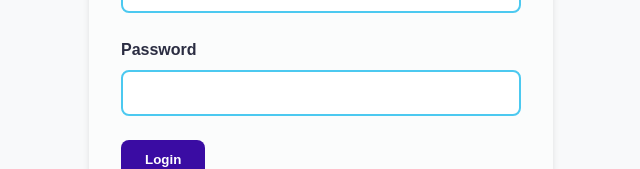
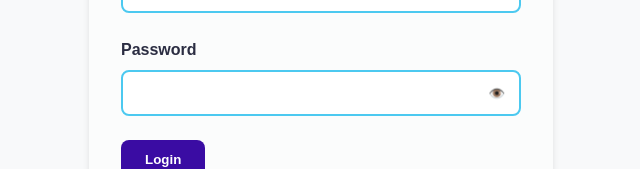
Before and after one commit to girum54/Custom-Event-Scheduler-Full-Stack-Web-App-, a React (Create React App) app in the folder frontend/: page /addevent in a window 1280 px wide. Shown: the part 209-378 px from the top of the page, without its empty margins (319-959 px from the left). Built offline with nearby package versions, Linux system fonts and the light colour scheme.

Commit message:
last minute changes

```diff
--- a/frontend/src/App.css
+++ b/frontend/src/App.css
@@ -75,7 +75,7 @@ body {
 }
 
 .content {
-  margin-top: 60px;
+  margin-top: 20px;
   padding: 1rem;
 }
 
@@ -113,7 +113,7 @@ body {
   }
 }
 
-@media (min-width: 769px) {
+@media (min-width: 600px) {
   .nav-links {
     display: flex !important;
   }
--- a/frontend/src/eventForm(add+Edit)/EventForm.jsx
+++ b/frontend/src/eventForm(add+Edit)/EventForm.jsx
@@ -98,6 +98,7 @@ const EventForm = () => {
           endDateTime: formatDateTime(data.endDate),
         }));
         const parsedData = parseRRule(data.recurrenceRule);
+        console.log("Parsed Data:", parsedData);
         setEventData((prevData) => ({
           ...prevData,
           ...parsedData,
@@ -125,7 +126,6 @@ const EventForm = () => {
       newErrors.startDateTime = "Start date and time is required";
     if (!eventData.endDateTime)
       newErrors.endDateTime = "End date and time is required";
-
     if (eventData.startDateTime && eventData.endDateTime) {
       if (
         new Date(eventData.endDateTime) <= new Date(eventData.startDateTime)
@@ -134,7 +134,6 @@ const EventForm = () => {
           "End date and time must be after start date and time";
       }
     }
-
     if (
       eventData.recurrenceType === "specific_interval" &&
       eventData.specificInterval.number < 1
@@ -580,7 +579,7 @@ const EventForm = () => {
   };
 
   return (
-    <form onSubmit={handleSubmit} className="form-container">
+    <form onSubmit={handleSubmit} className="form-container" autoComplete="off">
       <h2>{isEditMode ? "Edit Event" : "Create New Event"}</h2>
 
       <div className="form-group">
@@ -608,7 +607,9 @@ const EventForm = () => {
       </div>
 
       <div className="form-group">
-        <label className="form-label">Start Date and Time:</label>
+        <label className="form-label">
+          Start Date and Time of Event's First Occurence:
+        </label>
         <input
           type="datetime-local"
           name="startDateTime"
@@ -623,7 +624,9 @@ const EventForm = () => {
       </div>
 
       <div className="form-group">
-        <label className="form-label">End Date and Time:</label>
+        <label className="form-label">
+          End Date and Time of Event's First Occurence:
+        </label>
         <input
           type="datetime-local"
           name="endDateTime"
--- a/frontend/src/sharedComponents/recurrenceFormatters.js
+++ b/frontend/src/sharedComponents/recurrenceFormatters.js
@@ -56,6 +56,7 @@ export const generateRRule = (eventData) => {
         case "yearly":
           options.freq = RRule.YEARLY;
           break;
+        default:
       }
       break;
     case "specific_dates":
@@ -78,6 +79,7 @@ export const generateRRule = (eventData) => {
         case "yearly":
           options.freq = RRule.YEARLY;
           break;
+        default:
       }
       options.interval = specificInterval.number;
       break;
@@ -107,6 +109,7 @@ export const generateRRule = (eventData) => {
           RRule[relativeYearlyDate.day.toUpperCase().slice(0, 2)];
       }
       break;
+    default:
   }
   console.log(new RRule(options).toString()); //debug log
   return new RRule(options).toString();
@@ -123,6 +126,7 @@ export const parseRRule = (rruleString) => {
 
   const getWeekString = (bysetpos) => {
     if (bysetpos === -1) return "last";
+    console.log("bysetpos:", bysetpos);
     return (
       ["first", "second", "third", "fourth", "fifth"][bysetpos - 1] || "first"
     );
@@ -170,7 +174,7 @@ export const parseRRule = (rruleString) => {
         parsedData = {
           recurrenceType: "relative_date",
           relativeDate: {
-            week: getWeekString(options.bysetpos),
+            week: getWeekString(options.bysetpos[0]),
             day: getDayString(options.byweekday),
           },
         };
@@ -192,7 +196,7 @@ export const parseRRule = (rruleString) => {
           recurrenceType: "relative_yearly_date",
           relativeYearlyDate: {
             month: options.bymonth[0],
-            week: getWeekString(options.bysetpos),
+            week: getWeekString(options.bysetpos[0]),
             day: getDayString(options.byweekday),
           },
         };
@@ -208,6 +212,7 @@ export const parseRRule = (rruleString) => {
         };
       }
       break;
+    default:
   }
 
   if (options.interval && options.interval > 1) {
--- a/frontend/src/styles/userAuth.css
+++ b/frontend/src/styles/userAuth.css
@@ -54,6 +54,23 @@
   margin-top: 1.5rem;
   color: var(--text-secondary);
 }
+.password-input-container {
+  position: relative;
+}
+
+.password-input-container input {
+  padding-right: 30px; /* Adjust padding to make space for the button */
+}
+
+.toggle-password-visibility {
+  position: absolute;
+  right: 10px;
+  top: 50%;
+  transform: translateY(-50%);
+  background: none;
+  border: none;
+  cursor: pointer;
+}
 
 .btn-link {
   background: none;
--- a/frontend/src/styles/viewAllEvents.css
+++ b/frontend/src/styles/viewAllEvents.css
@@ -110,25 +110,25 @@
 }
 
 /* Define different colors for events */
-.fc-event:nth-of-type(5n + 1) .fc-event-main {
-  background-color: #ff6b6b !important;
-}
+/* .fc-event:nth-of-type(5n + 1) .fc-event-main {
+  background-color: #ff6b6b !important; */
+/* } */
 
-.fc-event:nth-of-type(5n + 2) .fc-event-main {
+/* .fc-event:nth-of-type(5n + 2) .fc-event-main {
   background-color: #4ecdc4 !important;
-}
+} */
 
-.fc-event:nth-of-type(5n + 3) .fc-event-main {
+/* .fc-event:nth-of-type(5n + 3) .fc-event-main {
   background-color: #45b7d1 !important;
-}
+} */
 
-.fc-event:nth-of-type(5n + 4) .fc-event-main {
+/* .fc-event:nth-of-type(5n + 4) .fc-event-main {
   background-color: #f7b731 !important;
 }
 
 .fc-event:nth-of-type(5n + 5) .fc-event-main {
   background-color: #a55eea !important;
-}
+} */
 
 /* Media queries for mobile responsiveness */
 @media (max-width: 600px) {
--- a/frontend/src/userAuth/userAuth.jsx
+++ b/frontend/src/userAuth/userAuth.jsx
@@ -8,6 +8,8 @@ function UserAuth({ setIsLoggedIn }) {
   const [username, setUsername] = useState("");
   //state to store the password input
   const [password, setPassword] = useState("");
+  //new state to toggle viewing password
+  const [showPassword, setShowPassword] = useState(false);
 
   //Function to handle form submission
   const handleSubmit = async (e) => {
@@ -49,7 +51,7 @@ function UserAuth({ setIsLoggedIn }) {
   return (
     <div className="form-container">
       <h2>{isLogin ? "Login" : "Register"}</h2>
-      <form onSubmit={handleSubmit}>
+      <form onSubmit={handleSubmit} autoComplete="off">
         <div className="form-group">
           <label htmlFor="username" className="form-label">
             Username
@@ -67,15 +69,25 @@ function UserAuth({ setIsLoggedIn }) {
           <label htmlFor="password" className="form-label">
             Password
           </label>
+          <div className="password-input-container">
             <input
-            type="password"
+              type={showPassword ? "text" : "password"}
               className="form-control"
               id="password"
               value={password}
               onChange={(e) => setPassword(e.target.value)}
               required
             />
+            <button
+              type="button"
+              className="toggle-password-visibility"
+              onClick={() => setShowPassword(!showPassword)}
+            >
+              {showPassword ? "👁️‍🗨️" : "👁️"}
+            </button>
           </div>
+        </div>
+
         <button type="submit" className="btn-primary">
           {isLogin ? "Login" : "Register"}
         </button>
--- a/frontend/src/viewAllEventsCalendar/ViewAllEvents.jsx
+++ b/frontend/src/viewAllEventsCalendar/ViewAllEvents.jsx
@@ -47,7 +47,7 @@ function ViewAllEvents() {
       if (response.ok) {
         const data = await response.json();
         const now = new Date();
-        const endPeriod = new Date(now.getTime() + 365 * 24 * 60 * 60 * 1000);
+        const endPeriod = new Date(now.getTime() + 730 * 24 * 60 * 60 * 1000);
         const processedEvents = data.flatMap((event) => {
           const eventColor = generateRandomColor();
           if (event.recurrenceRule && event.recurrenceRule !== "null") {
```
Lines whose indentation alone changed are shown as unchanged.
